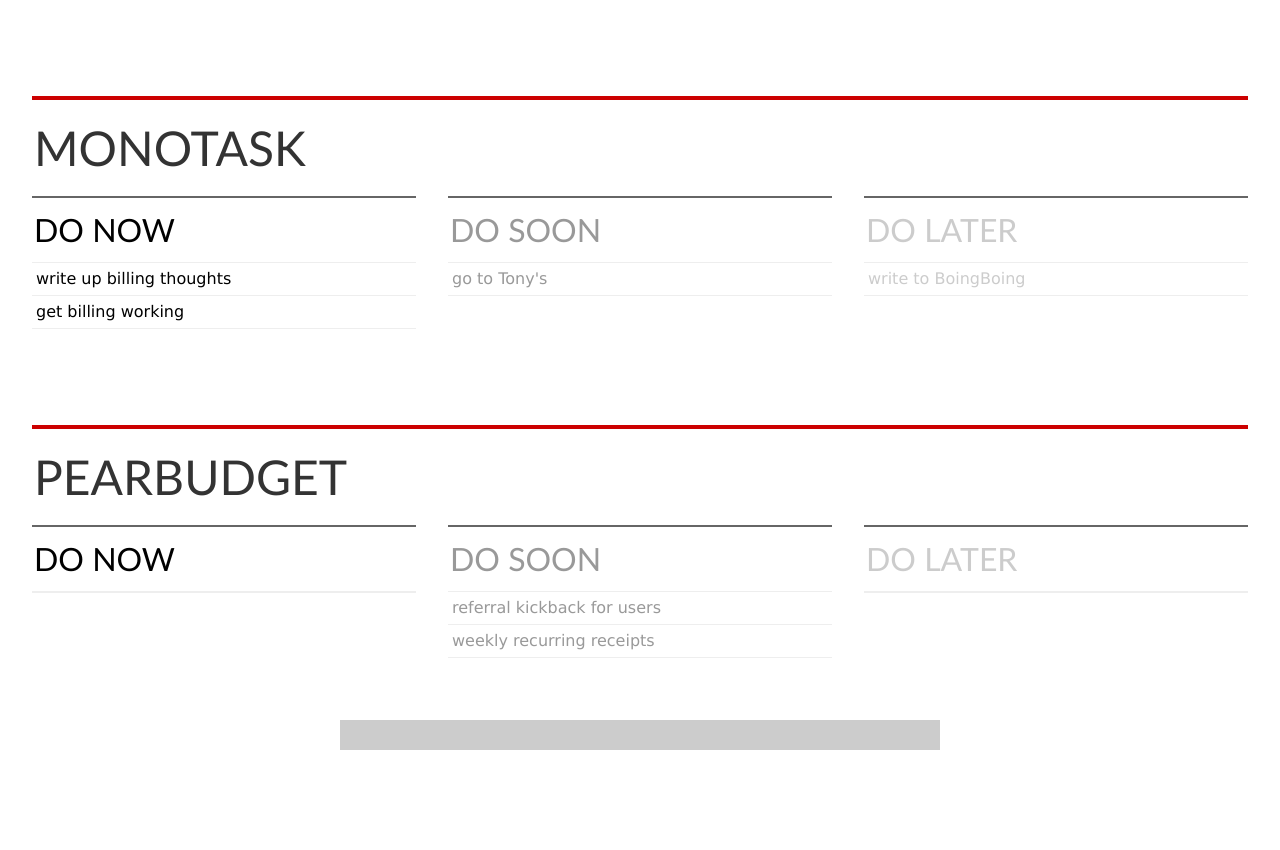
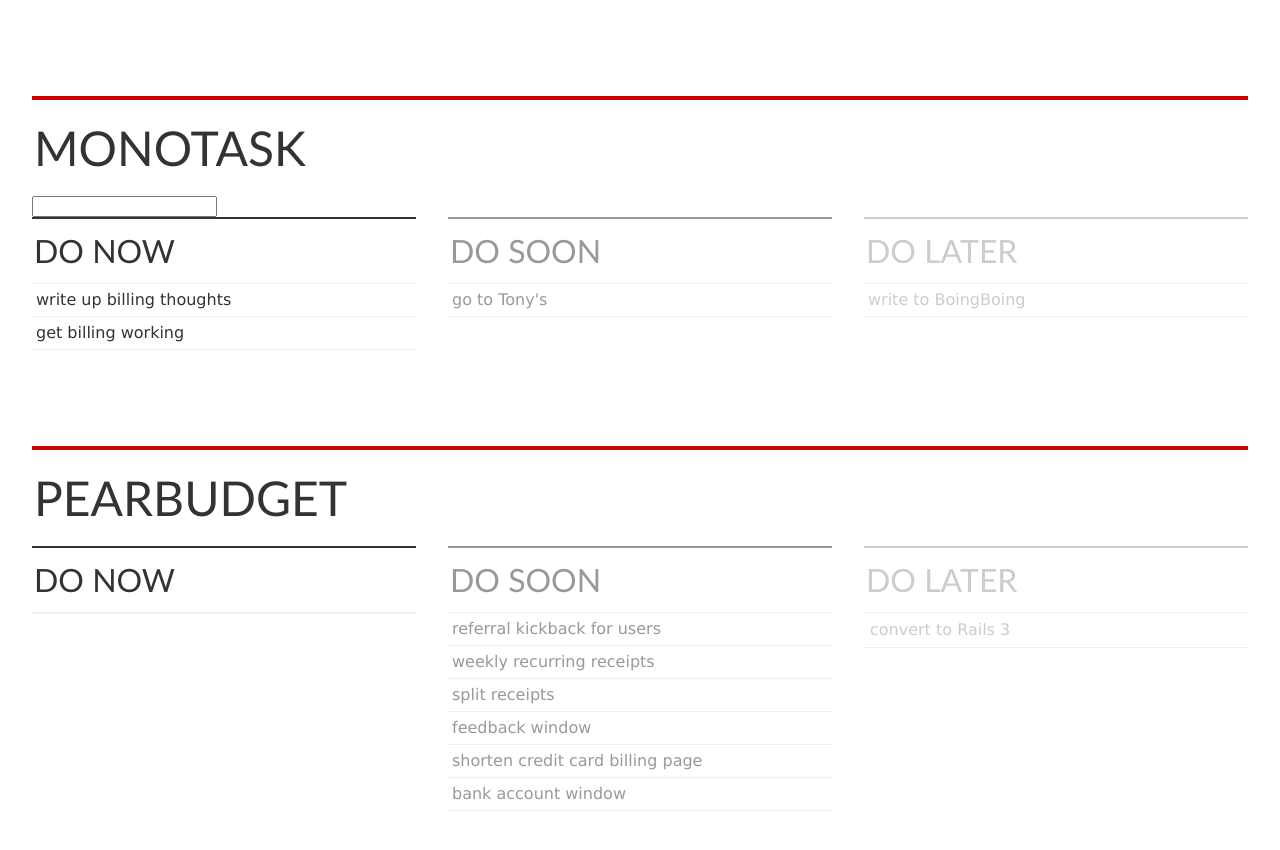
Before and after one commit to charliepark/nowsoonlater, a plain HTML site: page index.html in a window 1280 px wide. Before the commit the page ends 800 px from the top, so only its background shows below. Drawn offline with Linux system fonts and the light colour scheme.

Commit message:
Updates to static index file

```diff
--- a/index.html
+++ b/index.html
@@ -2,7 +2,7 @@
 <html lang="en">
 <head>
 	<meta charset="utf-8" />
-	<title>Do Now / Do Soon / Do Later</title>
+	<title>write up billing thoughts</title>
 	<style type="text/css" media="screen">
 		/* Eric Meyer's Reset (http://meyerweb.com/eric/tools/css/reset/) */
 		/* v1.0 | 20080212 */
@@ -26,18 +26,37 @@
 		/* tables still need 'cellspacing="0"' in the markup */
 		table{border-collapse:collapse;border-spacing:0}
 
+a{color:#c00;text-decoration:none;}
+
 body{text-align:center;}
 
+div#footer{clear:both;height:64px;margin-top:64px;padding-top:64px;}
+
 h2{border-top:4px solid #c00;color:#333;font-size:48px;font-weight:lighter;line-height:96px;text-indent:2px;text-transform:uppercase;}
-h3{border-top:2px solid #666;font-size:32px;font-weight:lighter;line-height:64px;text-indent:2px;text-transform:uppercase;}
-li.do_list li{border-top:1px solid #eee;font-family:verdana;font-size:16px;line-height:32px;margin:0;padding: 0px 4px 0px 20px;text-indent:-16px;}
+h3{border-top:2px solid #333;font-size:32px;font-weight:lighter;line-height:64px;text-indent:2px;text-transform:uppercase;}
+.soon h3{border-color:#999}
+.later h3{border-color:#ccc}
+
+li.do_list li{border-top:1px solid #eee;font-family:verdana;font-size:16px;line-height:32px;margin:0;padding: 0px 4px 0px 20px;position:relative;text-indent:-16px;}
+li.now{color:#333}
 li.soon{color:#999}
 li.later{color:#ccc}
 
-li.project input{ background:rgba(255,255,255,0.2);border:0;font-size:12px;height:20px;line-height:20px;margin-right:-9px;position:absolute;top:1px;right:0;width:500px;-moz-border-radius:2px;}
+xinput{ background:rgba(0,255,255,0.2);border:0;font-size:12px;height:20px;line-height:20px;margin-right:-9px;position:absolute;top:1px;right:0;width:500px;-moz-border-radius:2px;}
+input.item{border:0;color:inherit;font-family:verdana;font-size:16px;height:auto;line-height:32px;}
+
 li.do_list{border-bottom:1px solid #eee;float:left;margin-right:32px;width:384px} /* (3 * 300) + (2 * 30)  */
 li.do_list.later{margin-right:0;}
 li.project{clear:both;padding:96px 0 0;position:relative;}
+
+span{font:inherit}
+span.actions{display:none;position:absolute;top:0;right:0;}
+li li li:hover span.actions{display:block}
+
+li li li span.actions a{opacity:.3}
+li li li:hover span.actions:hover a{opacity:.6}
+li li li:hover span.actions:hover a:hover{opacity:1}
+
 ul#content{margin: 0 auto;text-align:left;width:1216px;}
 
 
@@ -52,8 +71,8 @@ ul#content{margin: 0 auto;text-align:left;width:1216px;}
 				<li class="do_list now">
 					<h3>do now</h3>
 					<ul>
-						<li>write up billing thoughts</li>
-						<li>get billing working</li>
+						<li><span class="item">write up billing thoughts</span></li>
+						<li><span class="item">get billing working</span><span class="actions"><a href="">move</a> <a href="">done</a></span></li>
 					</ul>
 				</li>
 				<li class="do_list soon">
@@ -84,17 +103,23 @@ ul#content{margin: 0 auto;text-align:left;width:1216px;}
 					<ul>
 						<li>referral kickback for users</li>
 						<li>weekly recurring receipts</li>
+						<li>split receipts</li>
+						<li>feedback window</li>
+						<li>shorten credit card billing page</li>
+						<li>bank account window</li>
 					</ul>
 				</li>
 				<li class="do_list later">
 					<h3>do later</h3>
 					<ul>
-						<li></li>
+						<li><input class="item" value="convert to Rails 3" /></li>
 					</ul>
 				</li>
 			</ul>
 		</li>
 	</ul>
-	<input style="background:#ccc;border:0;font-size:20px;height:30px;line-height:30px;margin:0 auto;color:#000;width:580px;-moz-border-radius:10px;padding:0 10px;position:fixed;bottom:50px;left:50%;margin-left:-300px;" />
+	<input style="DISPLAY:NONE;background:#ccc;border:0;font-size:20px;height:30px;line-height:30px;margin:0 auto;color:#000;width:580px;-moz-border-radius:10px;padding:0 10px;position:fixed;bottom:50px;left:50%;margin-left:-300px;" />
+<div id="footer">
+</div>
 </body>
 </html>
```
